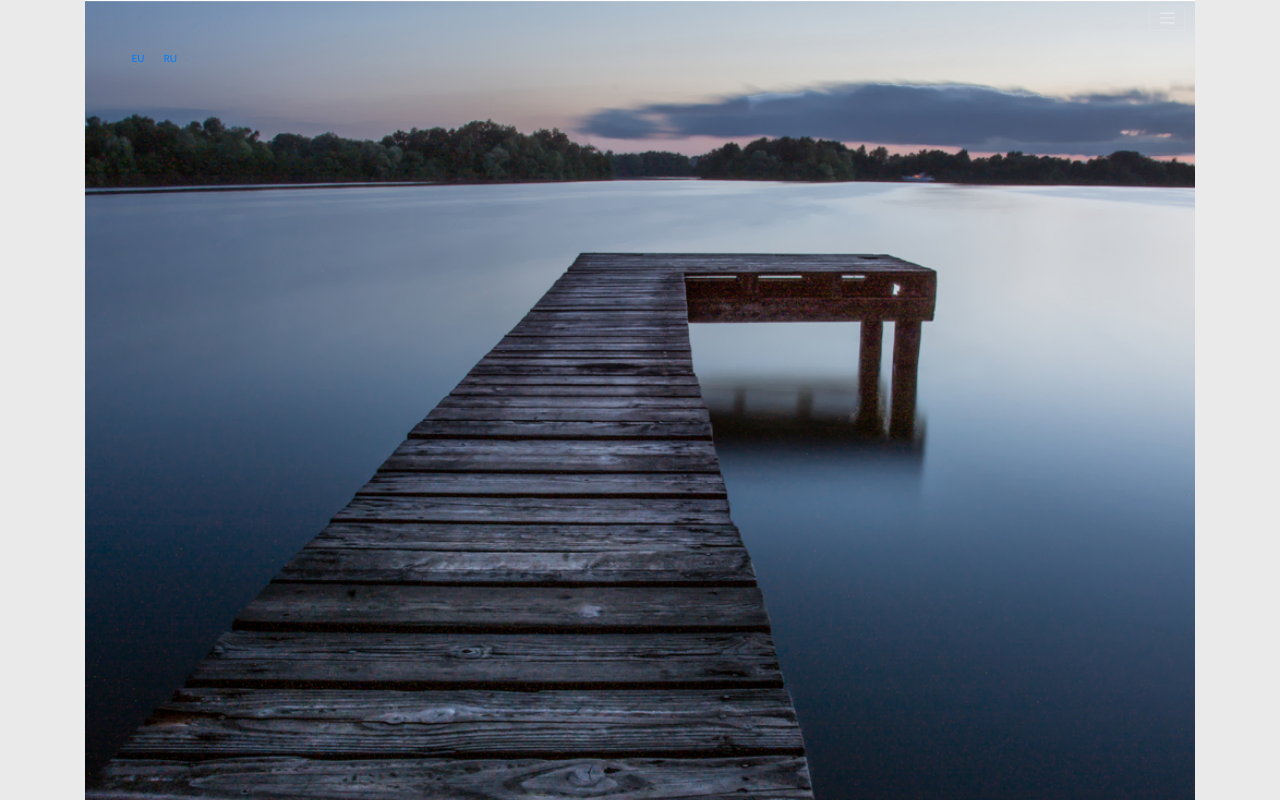
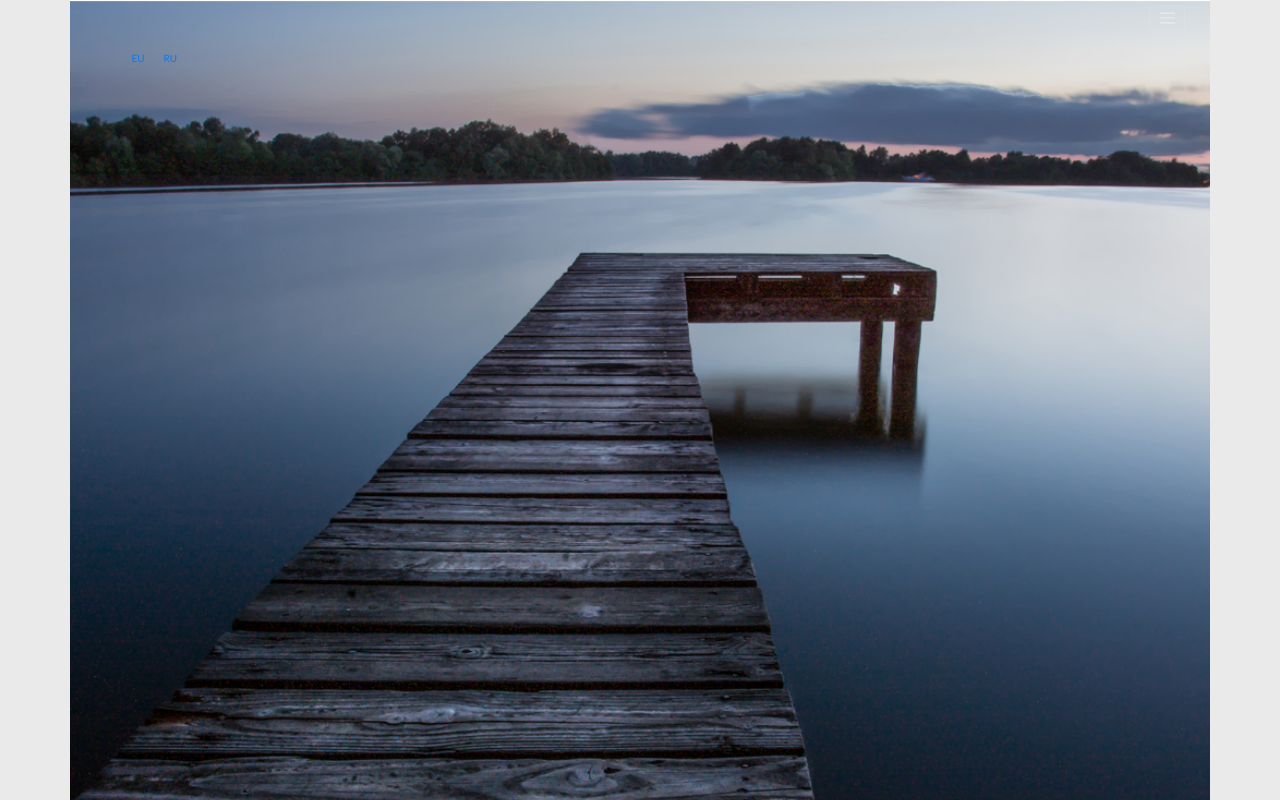
Before and after one commit to timoshuk/bootstrap, a website: page app/index.html in a window 1280 px wide. Drawn offline with Linux system fonts and the light colour scheme; a web font is replaced by a local one.

Commit message:
Start header bootstrap

```diff
--- a/app/index.html
+++ b/app/index.html
@@ -25,8 +25,8 @@
   </head>
 
   <body>
-    <div id="page-wrapper" class="container">
-      <header class="page-header">
+    <div id="page-wrapper">
+      <header class="container page-header">
         <div class="page-lang">
           <button class="btn btn-link language-btn">EU</button>
           <button class="btn btn-link language-btn">RU</button>
@@ -71,6 +71,7 @@
       </header>
       <!-- Page Header -->
     </div>
+    <!-- Page wrapper -->
 
     <!-- build:js js/main.min.js -->
     <script src="js/libs/jquery/jquery-3.3.1.slim.min.js"></script>
--- a/app/scss/_main-nav.scss
+++ b/app/scss/_main-nav.scss
@@ -2,5 +2,4 @@
   font-family: var(--ff-second);
   font-size: 5rem;
   font-weight: 700;
-  background: rgba(0, 0, 0, 0.7);
 }
--- a/app/scss/_main.scss
+++ b/app/scss/_main.scss
@@ -13,7 +13,3 @@ body {
   font-family: var(--ff-main);
   background: #eaeaeb;
 }
-
-#page-wrapper {
-  position: relative;
-}
--- a/app/scss/_page-header.scss
+++ b/app/scss/_page-header.scss
@@ -1,4 +1,5 @@
 .page-header {
+  position: relative;
   width: 100%;
   height: 100vh;
   background: url(../images/page-header/pageHeaderBG.jpg);
```
Also changed, not shown: app/css/styles.css, 1 other file.
